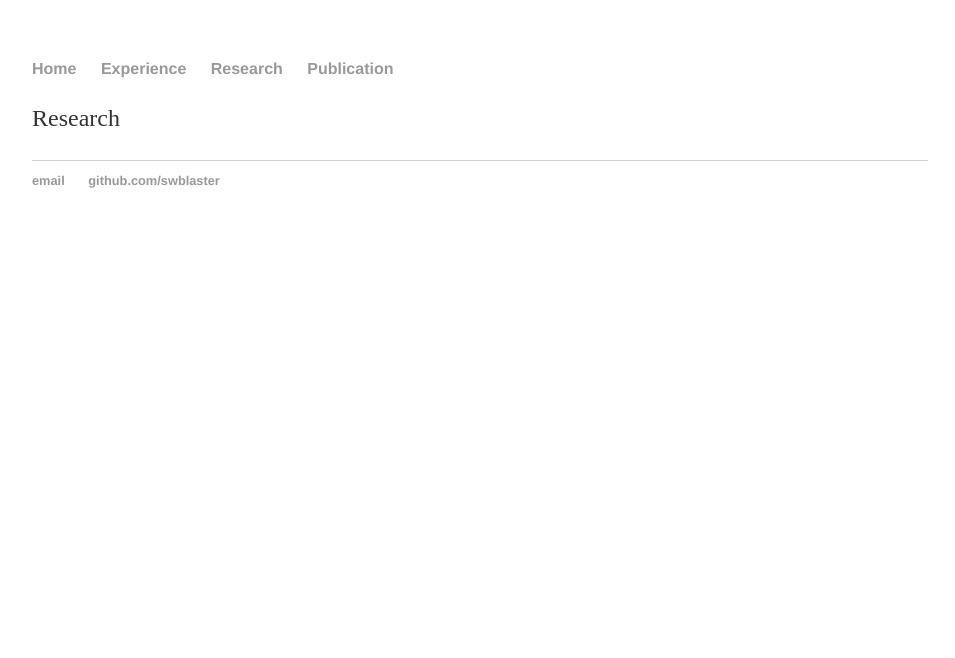
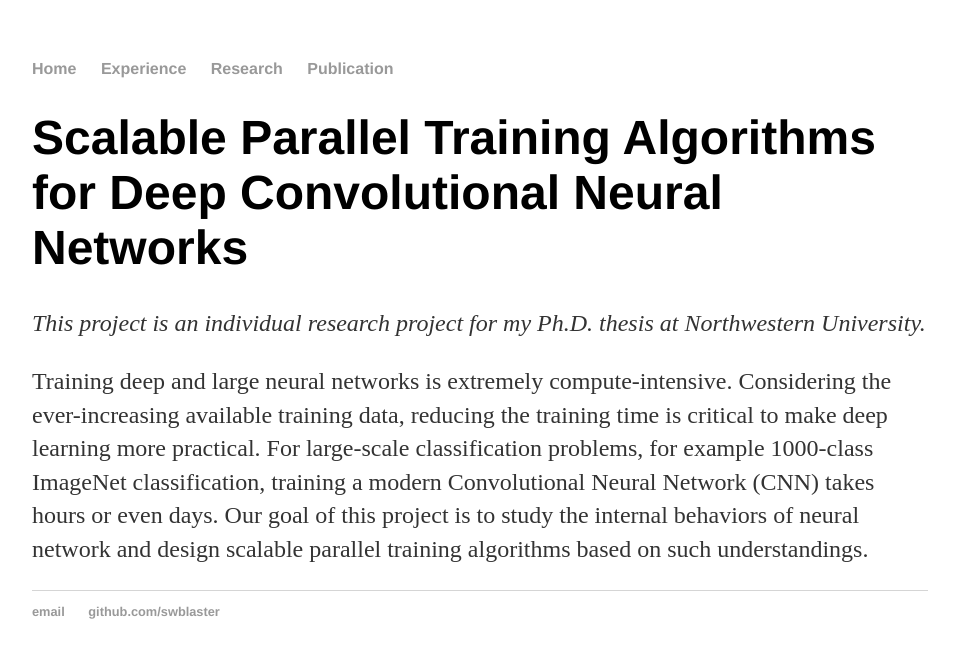
Before and after one commit to swblaster/swblaster.github.io, a Jekyll site: the page built from research.md, in a window 1280 px wide. Shown: the top 658 px of the page, without its empty margins (160-1115 px from the left). Built offline with Jekyll 4.4.1, drawn with Linux system fonts in a browser that asks for light colours.

Commit message:
Update research.

```diff
--- a/research.md
+++ b/research.md
@@ -4,4 +4,7 @@ title: Research
 permalink: /research/
 ---
 
-Research
+# Scalable Parallel Training Algorithms for Deep Convolutional Neural Networks
+*This project is an individual research project for my Ph.D. thesis at Northwestern University.*
+
+Training deep and large neural networks is extremely compute-intensive. Considering the ever-increasing available training data, reducing the training time is critical to make deep learning more practical. For large-scale classification problems, for example 1000-class ImageNet classification, training a modern Convolutional Neural Network (CNN) takes hours or even days. Our goal of this project is to study the internal behaviors of neural network and design scalable parallel training algorithms based on such understandings.
```
